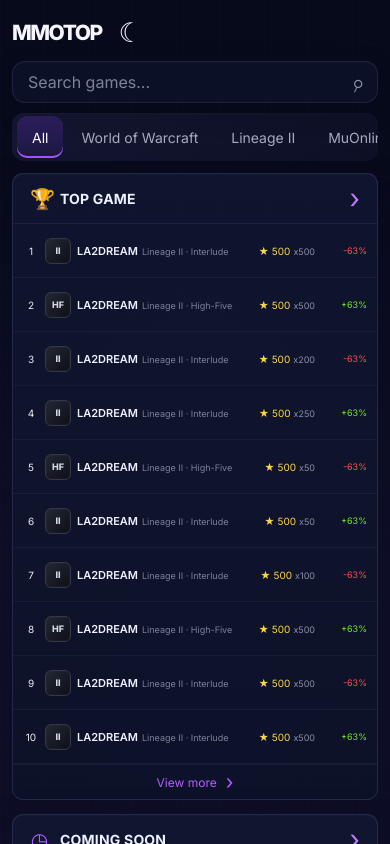
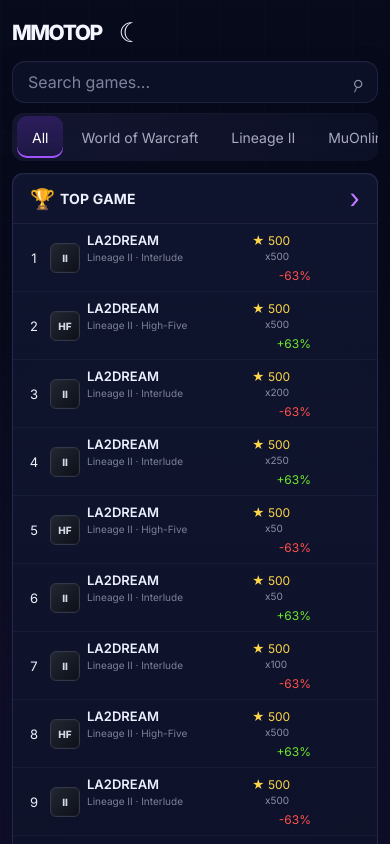
Before and after one commit to alisacorporation/mmotor, a Nuxt app: page / in a window 390 px wide. Shown: the top 844 px of the page. Built offline with nearby package versions, Linux system fonts and the light colour scheme.

Commit message:
Revert "Fit all card info on a single line on mobile"
This reverts commit c843f5bcf04d2f59e128aa171d1859f448b63b5e.

```diff
--- a/app/assets/css/main.css
+++ b/app/assets/css/main.css
@@ -447,44 +447,31 @@ button:focus-visible, input:focus-visible { outline: 2px solid #9c5cff; outline-
   .category { padding-inline: 15px; }
   .game-row,
   .game-row.compact {
-    grid-template-columns: 16px 26px minmax(60px, 1fr) 56px 46px;
-    gap: 6px;
-    padding-block: 7px;
+    grid-template-columns: 22px 32px minmax(100px, 160px) 59px;
+    grid-template-areas:
+      "rank logo name  stats"
+      "rank logo extra extra";
+    row-gap: 3px;
+    gap: 5px;
+    padding-block: 8px;
     padding-inline: 10px;
     align-items: center;
   }
   .game-row.no-rank,
   .game-row.compact.no-rank {
-    grid-template-columns: 26px minmax(60px, 1fr) 56px 46px;
+    grid-template-columns: 32px minmax(100px, 160px) 59px;
+    grid-template-areas:
+      "logo name  stats"
+      "logo extra extra";
   }
-  .game-row .rank { font-size: 10px; }
-  .game-logo { width: 26px; height: 26px; font-size: 9px; }
-  .game-row .game-name {
-    flex-direction: row;
-    align-items: baseline;
-    gap: 4px;
-    overflow: hidden;
-  }
-  .game-row .game-name strong {
-    flex: 0 0 auto;
-    font-size: 11px;
-  }
-  .game-row .game-name small {
-    flex: 1 1 auto;
-    min-width: 0;
-    font-size: 9px;
-  }
-  .game-row .rating {
-    flex-direction: row;
-    align-items: baseline;
-    justify-content: flex-end;
-    gap: 3px;
-    font-size: 10px;
-  }
-  .game-row .rating small { padding-left: 0; font-size: 9px; }
+  .game-row .rank { grid-area: rank; }
+  .game-row .game-logo { grid-area: logo; align-self: center; }
+  .game-row .game-name { grid-area: name; }
+  .game-row .rating { grid-area: stats; }
   .game-row .change,
   .game-row .date {
+    grid-area: extra;
     display: block;
-    font-size: 9px;
   }
+  .game-logo { width: 30px; height: 30px; }
 }
```
